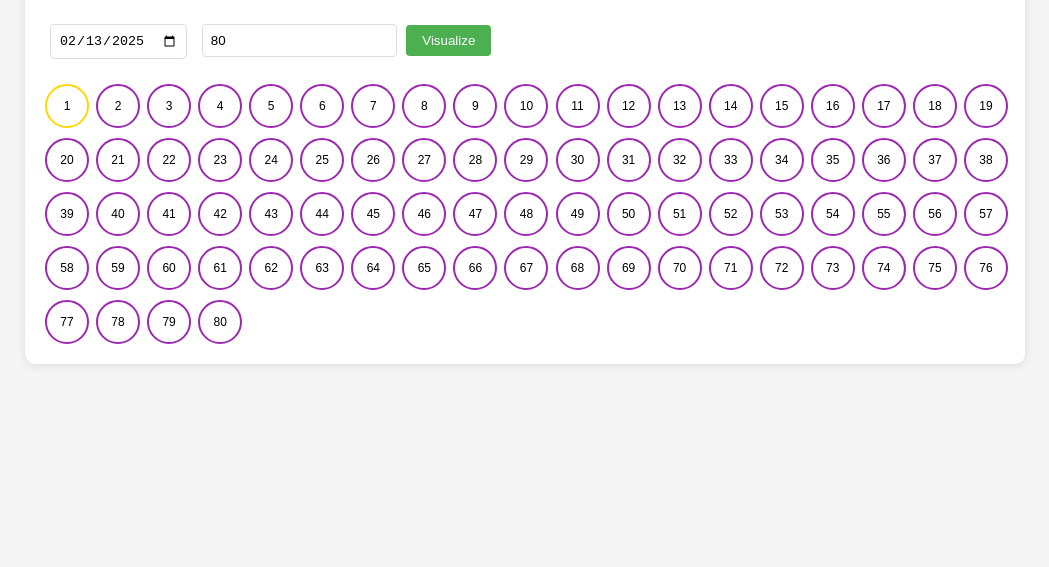
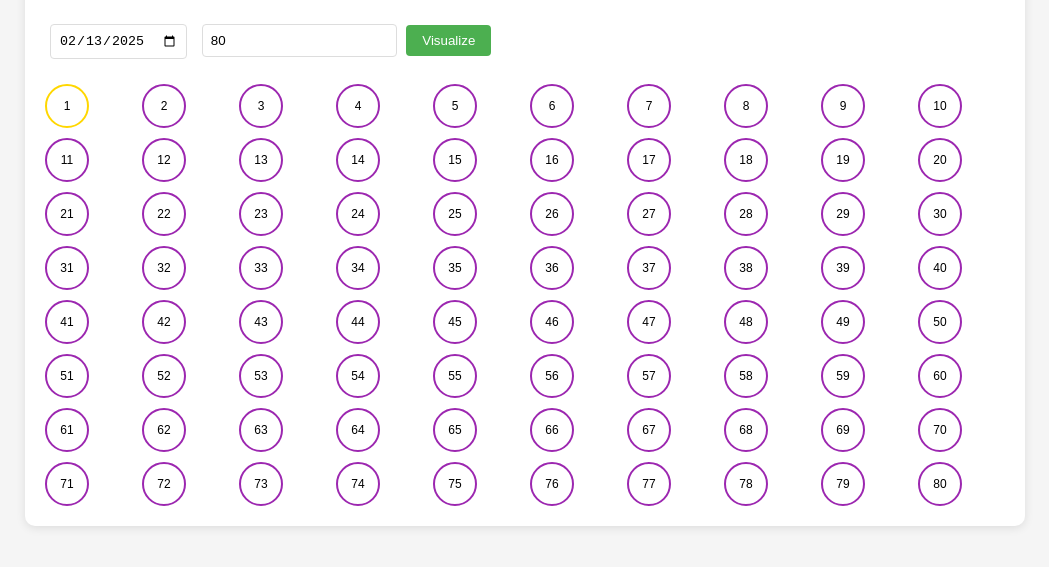
Before and after one commit to sajidkorbu/VisualizeLife, a plain HTML site: page index.html in a window 1280 px wide. Shown: the part 101-668 px from the top of the page, without its empty margins (115-1164 px from the left). Drawn offline with Linux system fonts and the light colour scheme.

Commit message:
Update index.html

```diff
--- a/index.html
+++ b/index.html
@@ -42,7 +42,7 @@
 
         .life-grid {
             display: grid;
-            grid-template-columns: repeat(auto-fill, minmax(40px, 1fr));
+            grid-template-columns: repeat(10, minmax(40px, 1fr));
             gap: 10px;
             margin-top: 20px;
         }
```
